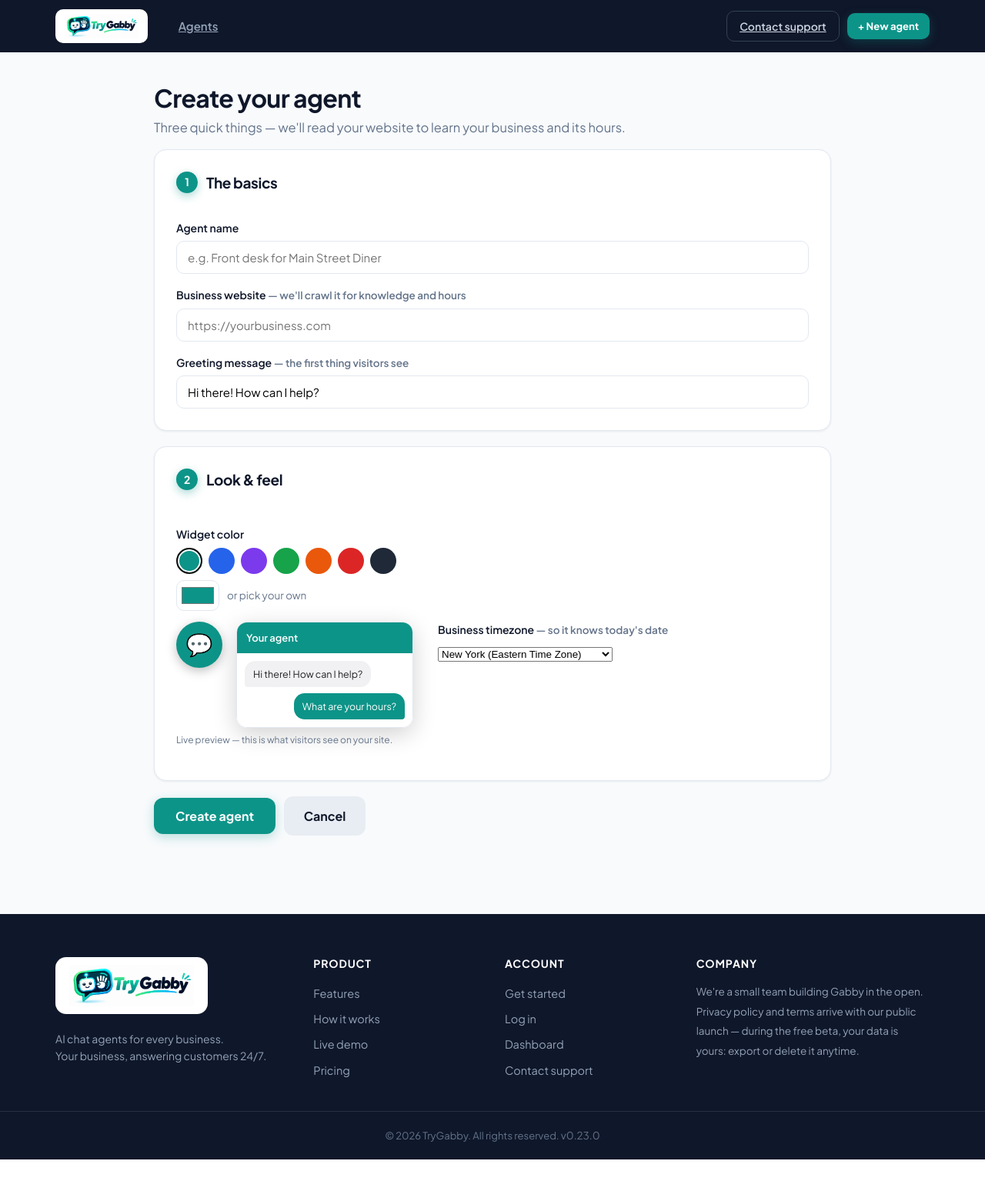
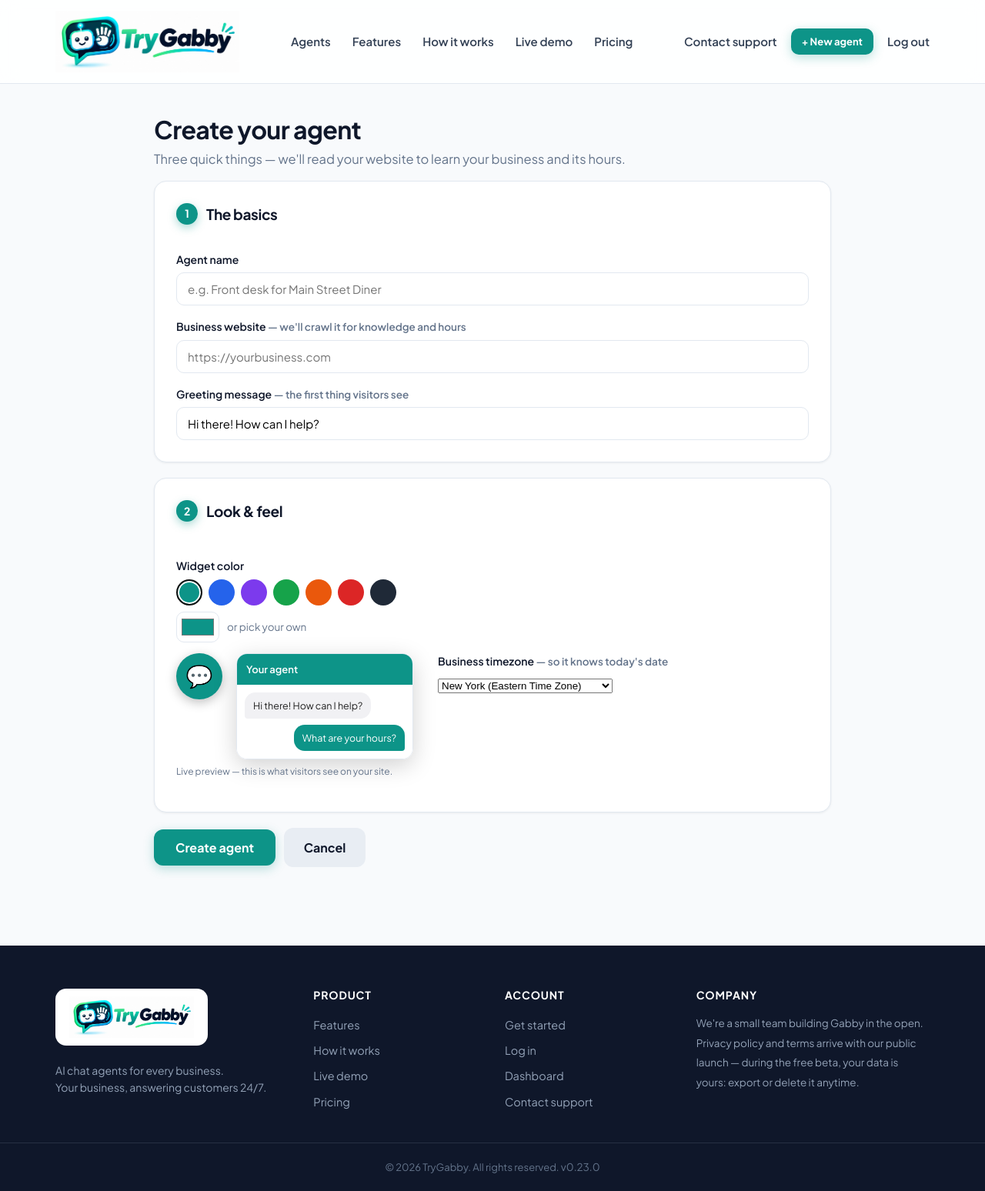
Before and after one commit to forslund2k/gabby, a Flask app: page /agents/new in a window 1280 px wide. Shown: the whole page at 77% size. Before the commit the page ends 1507 px from the top, so only its background shows below. Run offline with Flask 3, Linux system fonts and the light colour scheme; the visitor is signed in with stand-in values (Sample User, id 1); data comes from the database, SQL or seed files in the repository.

Commit message:
Add files via upload

```diff
--- a/templates/base.html
+++ b/templates/base.html
@@ -14,17 +14,34 @@
 </head>
 <body>
 {% if session.get("user_id") %}
-<header class="app-header">
-  <div class="app-nav-inner">
-    <a class="brand" href="/dashboard" aria-label="TryGabby dashboard">
-      <span class="brand-badge sm"><img class="brand-logo" src="{{ url_for('static', filename='trygabby-logo-v2.jpg') }}" alt="TryGabby"></span>
+<header class="site-header">
+  <div class="nav-inner">
+    <a class="brand" href="/" aria-label="TryGabby home">
+      <img class="brand-logo" src="{{ url_for('static', filename='trygabby-logo-v2.jpg') }}" alt="TryGabby">
     </a>
-    <nav class="app-tabs" aria-label="Account">
-      <a href="/dashboard" class="{% if request.path == '/dashboard' %}active{% endif %}">Agents</a>
+    <nav class="nav-links nav-app-links">
+      <a href="/dashboard">Agents</a>
+      <a href="/#features">Features</a>
+      <a href="/#how-it-works">How it works</a>
+      <a href="/#demo">Live demo</a>
+      <a href="/pricing">Pricing</a>
     </nav>
-    <div class="app-nav-cta">
-      <a class="app-support" href="/support">Contact support</a>
+    <div class="nav-cta">
+      <a class="nav-link" href="/support">Contact support</a>
       <a class="btn btn-sm" href="/agents/new">+ New agent</a>
+      <a class="nav-link" href="/logout">Log out</a>
+    </div>
+    <button class="nav-menu-btn" id="nav-menu-btn" aria-label="Open menu" aria-expanded="false">☰</button>
+    <div class="nav-menu" id="nav-menu">
+      <a href="/dashboard">Agents</a>
+      <a href="/#features">Features</a>
+      <a href="/#how-it-works">How it works</a>
+      <a href="/#demo">Live demo</a>
+      <a href="/pricing">Pricing</a>
+      <div class="nav-menu-sep"></div>
+      <a href="/support">Contact support</a>
+      <a href="/agents/new" class="nav-menu-cta">+ New agent</a>
+      <a href="/logout">Log out</a>
     </div>
   </div>
 </header>
```
